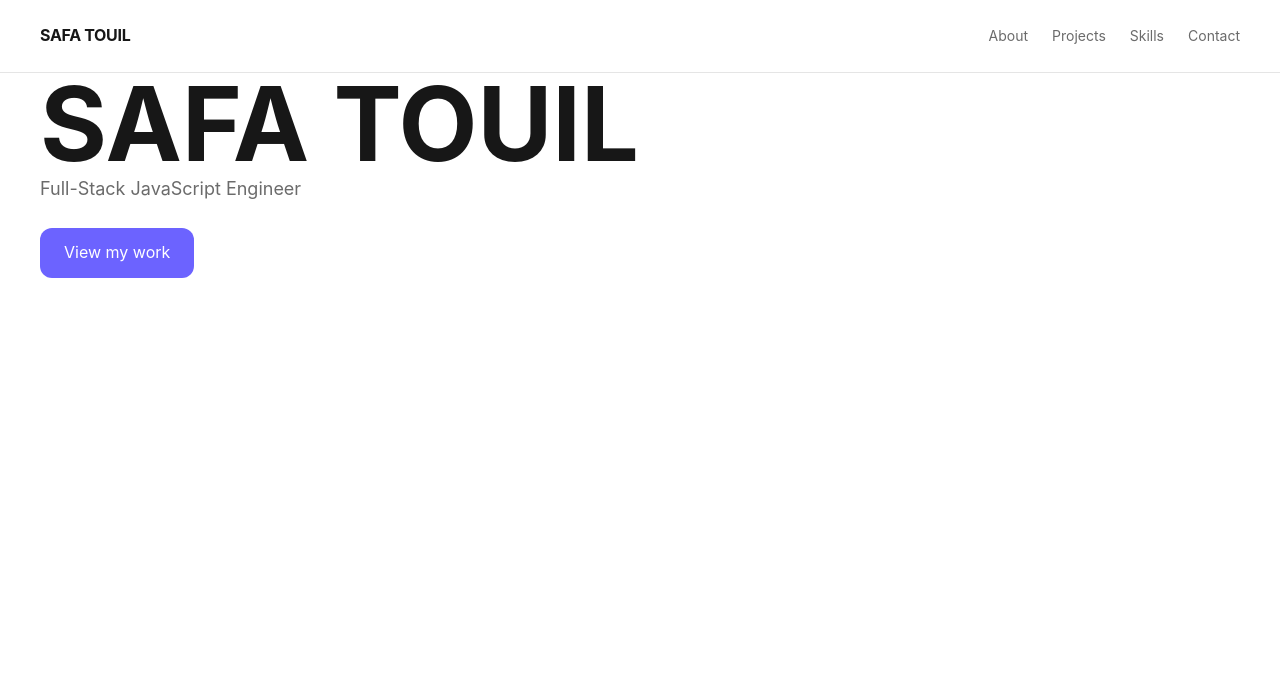
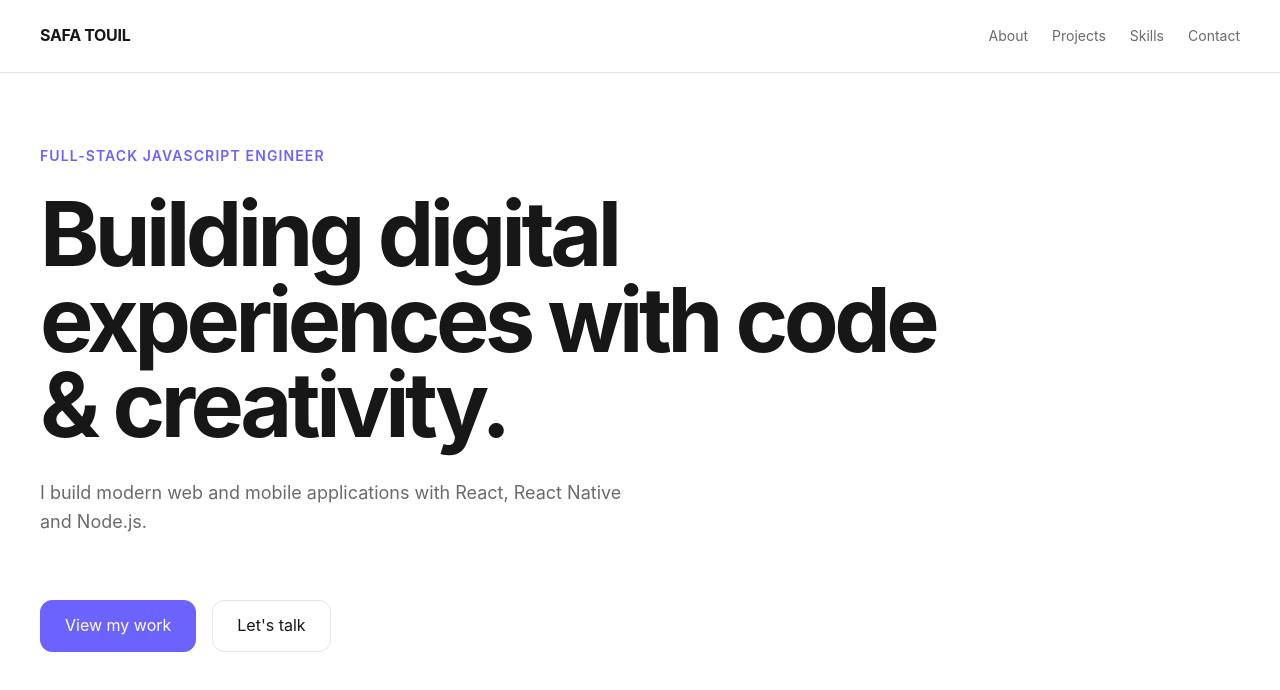
Before and after one commit to SafaTt/safa-portfolio, a React (Vite) app: page / in a window 1280 px wide. Shown: the top 690 px of the page. Built offline with nearby package versions, Linux system fonts and the light colour scheme.

Commit message:
feat: add portfolio hero

```diff
--- a/src/App.tsx
+++ b/src/App.tsx
@@ -1,3 +1,4 @@
+import Hero from "./components/Hero/Hero"
 import Navbar from "./components/Navbar/Navbar"
 
 function App() {
@@ -6,13 +7,7 @@ function App() {
       <Navbar />
 
       <main>
-        <div className="container">
-          <h1>SAFA TOUIL</h1>
-
-          <p>Full-Stack JavaScript Engineer</p>
-
-          <button>View my work</button>
-        </div>
+        <Hero />
       </main>
     </>
   )
--- /dev/null
+++ b/src/components/Hero/Hero.css
@@ -0,0 +1,66 @@
+.hero {
+  min-height: calc(100vh - 84px);
+  display: flex;
+  align-items: flex-start;
+}
+
+.hero__content {
+  padding-top: 72px;
+  padding-bottom: var(--space-section);
+}
+
+.hero__eyebrow {
+  margin-bottom: var(--space-lg);
+  color: var(--color-accent);
+  font-size: var(--font-size-sm);
+  font-weight: 600;
+  letter-spacing: 0.08em;
+}
+
+.hero__title {
+  max-width: 900px;
+  font-size: clamp(3rem, 7vw, 6.5rem);
+  line-height: 0.95;
+  letter-spacing: -0.05em;
+}
+
+.hero__description {
+  max-width: 600px;
+  margin-top: var(--space-xl);
+  color: var(--color-text-muted);
+  font-size: var(--font-size-lg);
+}
+
+.hero__actions {
+  display: flex;
+  gap: var(--space-md);
+  margin-top: var(--space-2xl);
+}
+
+.hero__button {
+  display: inline-flex;
+  align-items: center;
+  justify-content: center;
+  padding: var(--space-sm) var(--space-lg);
+  border: 1px solid var(--color-border);
+  border-radius: var(--radius-md);
+  transition:
+    background var(--transition-fast),
+    color var(--transition-fast),
+    border-color var(--transition-fast);
+}
+
+.hero__button--primary {
+  background: var(--color-accent);
+  border-color: var(--color-accent);
+  color: white;
+}
+
+.hero__button--primary:hover {
+  background: var(--color-accent-hover);
+  border-color: var(--color-accent-hover);
+}
+
+.hero__button--secondary:hover {
+  border-color: var(--color-text);
+}
--- /dev/null
+++ b/src/components/Hero/Hero.tsx
@@ -0,0 +1,34 @@
+import "./Hero.css"
+
+function Hero() {
+  return (
+    <section className="hero">
+      <div className="container hero__content">
+        <p className="hero__eyebrow">
+          FULL-STACK JAVASCRIPT ENGINEER
+        </p>
+
+        <h1 className="hero__title">
+          Building digital experiences with code & creativity.
+        </h1>
+
+        <p className="hero__description">
+          I build modern web and mobile applications with React,
+          React Native and Node.js.
+        </p>
+
+        <div className="hero__actions">
+          <a href="#projects" className="hero__button hero__button--primary">
+            View my work
+          </a>
+
+          <a href="#contact" className="hero__button hero__button--secondary">
+            Let's talk
+          </a>
+        </div>
+      </div>
+    </section>
+  )
+}
+
+export default Hero
```
